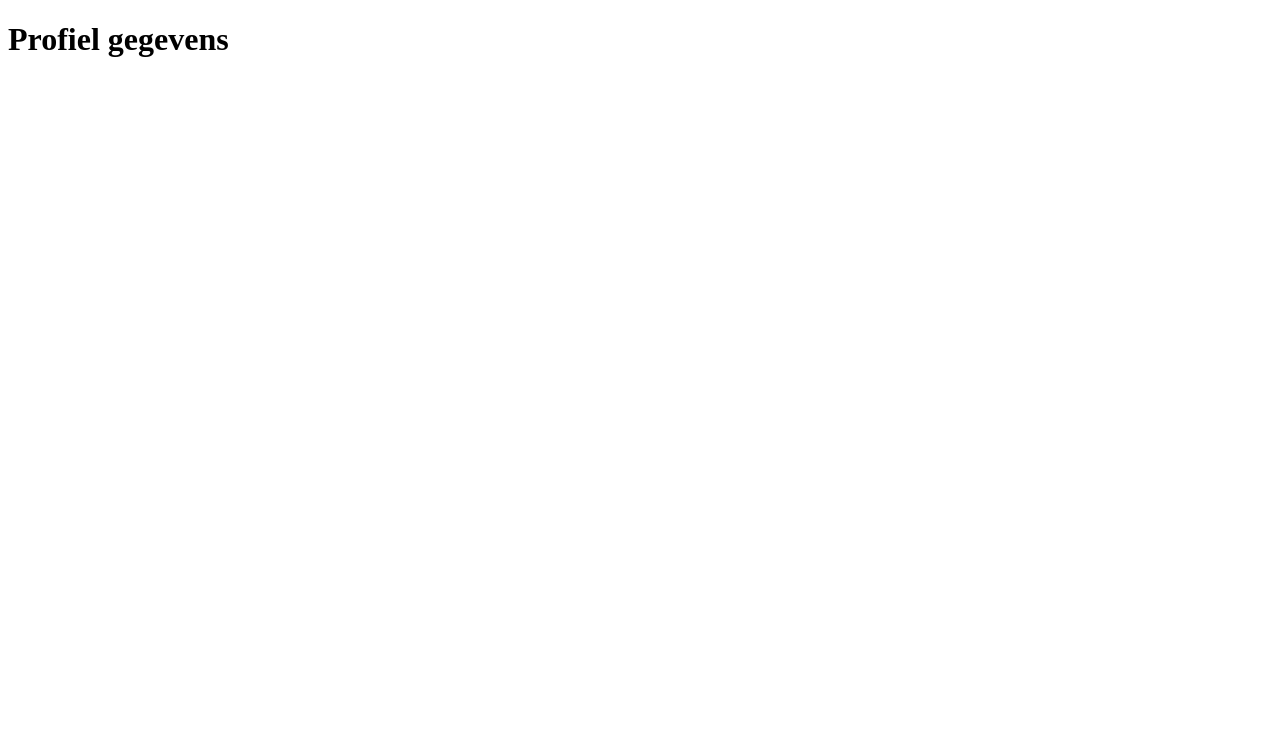
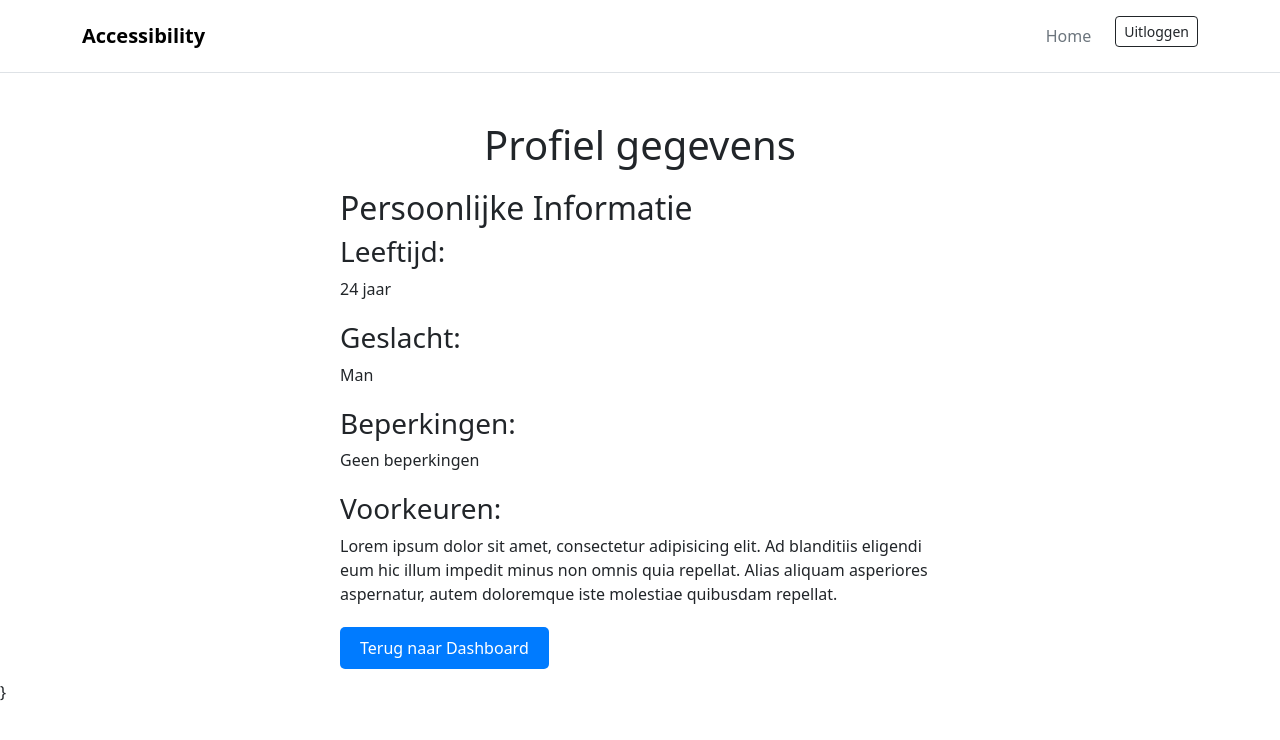
Before and after one commit to Ebay2k/rubberducky-owasp, a Flask app: page /ev-profiel.html in a window 1280 px wide. Before the commit the part shown is almost empty. Shown: the top 740 px of the page. Run offline with Flask 3, Linux system fonts and the light colour scheme.

Commit message:
Layout met informatie voor profiel gegeven gemaakt

```diff
--- a/templates/ev-profiel.html
+++ b/templates/ev-profiel.html
@@ -1,10 +1,43 @@
 <!DOCTYPE html>
-<html lang="en">
+<html lang="nl">
 <head>
     <meta charset="UTF-8">
     <title>Profiel gegevens</title>
 </head>
 <body>
-<h1>Profiel gegevens</h1>
+{% extends 'layout.html' %}
+{% block content %}
+<center>
+    <h1>Profiel gegevens</h1>
+
+    <div style="max-width: 600px; margin: 20px auto; text-align: left;">
+        <h2>Persoonlijke Informatie</h2>
+
+        <div style="margin-bottom: 20px;">
+            <h3>Leeftijd:</h3>
+            <p>24 jaar</p>
+        </div>
+
+        <div style="margin-bottom: 20px;">
+            <h3>Geslacht:</h3>
+            <p>Man</p>
+        </div>
+
+        <div style="margin-bottom: 20px;">
+            <h3>Beperkingen:</h3>
+            <p>Geen beperkingen</p>
+        </div>
+
+        <div style="margin-bottom: 20px;">
+            <h3>Voorkeuren:</h3>
+            <p>Lorem ipsum dolor sit amet, consectetur adipisicing elit. Ad blanditiis eligendi eum hic illum impedit minus non omnis quia repellat. Alias aliquam asperiores aspernatur, autem doloremque iste molestiae quibusdam repellat.</p>
+        </div>
+
+        <div style="margin-top: 30px;">
+            <a href="/dashboard-ev" style="padding: 10px 20px; background-color: #007bff; color: white; text-decoration: none; border-radius: 5px;">Terug naar Dashboard</a>
+        </div>
+    </div>
+</center>
+{% endblock %}
 </body>
 </html>
```
